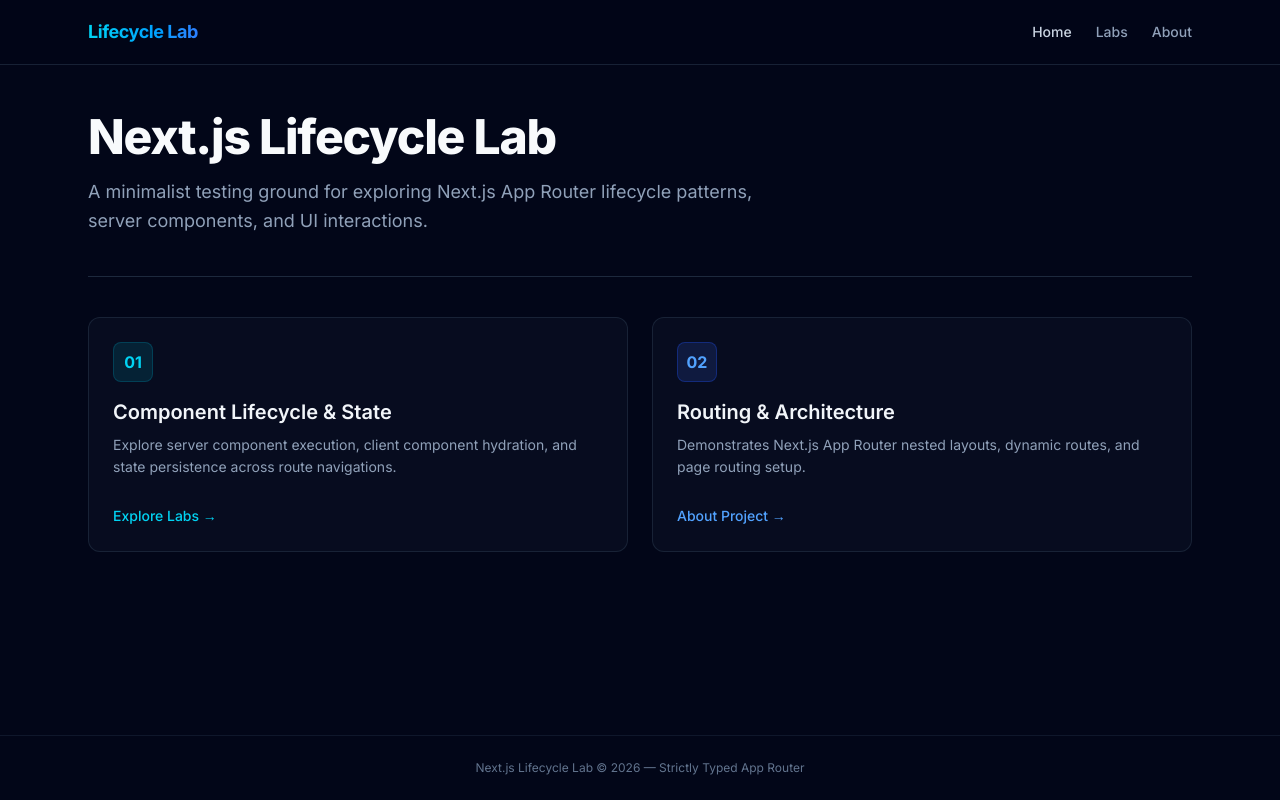
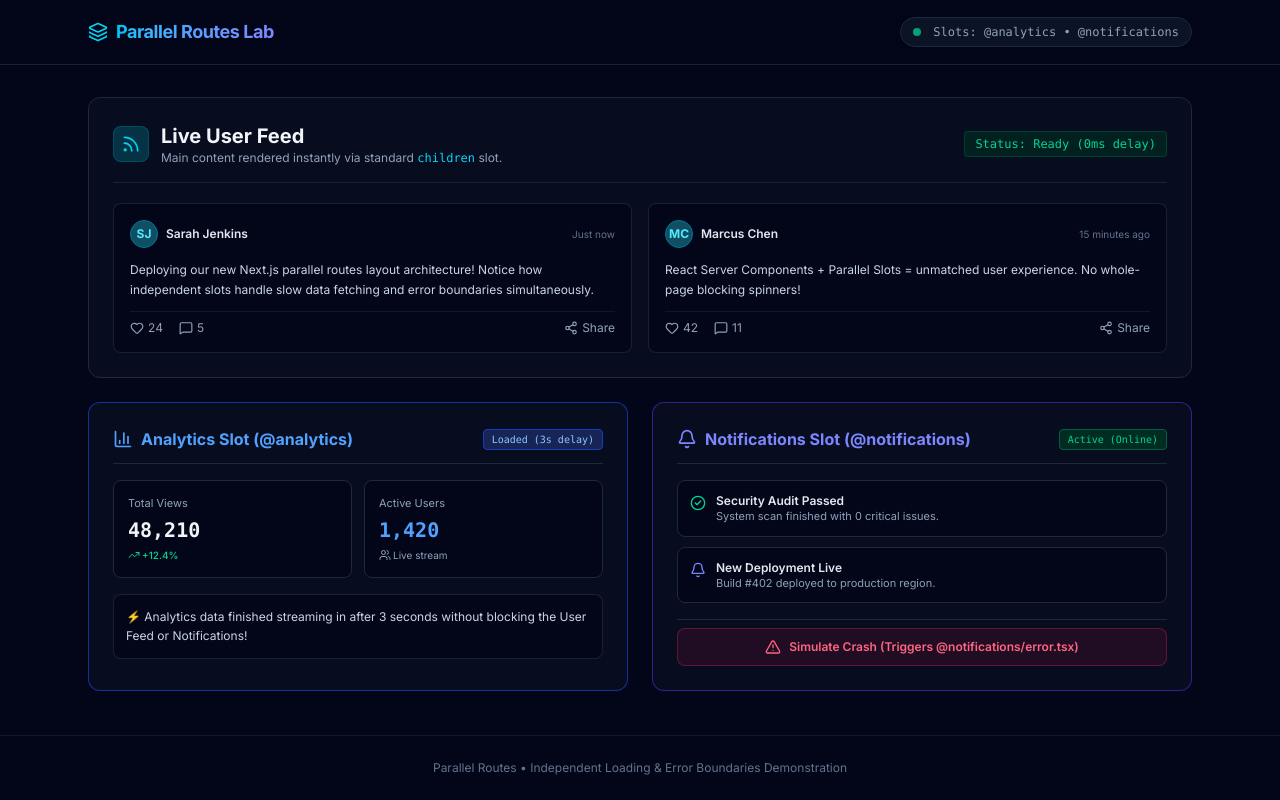
Before and after one commit to ProgrammerZain/nextjs-ui-patterns, a Next.js app: page / in a window 1280 px wide. Built offline with nearby package versions, Linux system fonts and the light colour scheme.

Commit message:
feat: parallel route slots with independent loading and error states

```diff
--- /dev/null
+++ b/app/@analytics/default.tsx
@@ -0,0 +1 @@
+export { default } from "./page";
--- /dev/null
+++ b/app/@analytics/page.tsx
@@ -0,0 +1,49 @@
+import React from "react";
+import { BarChart3, TrendingUp, Users } from "lucide-react";
+
+export default async function AnalyticsSlot(): Promise<React.JSX.Element> {
+  // Simulate a slow 3-second network fetch
+  await new Promise((resolve) => setTimeout(resolve, 3000));
+
+  return (
+    <div className="p-6 rounded-xl border border-blue-800/80 bg-slate-900/40 space-y-4 h-full flex flex-col justify-between">
+      <div className="space-y-4">
+        <div className="flex items-center justify-between border-b border-slate-800 pb-3">
+          <div className="flex items-center gap-2 text-blue-400 font-bold text-base">
+            <BarChart3 className="w-5 h-5" />
+            <span>Analytics Slot (@analytics)</span>
+          </div>
+          <span className="text-[10px] font-mono bg-blue-950 text-blue-300 px-2 py-0.5 rounded border border-blue-800">
+            Loaded (3s delay)
+          </span>
+        </div>
+
+        <div className="grid grid-cols-2 gap-3">
+          <div className="p-3.5 rounded-lg bg-slate-950 border border-slate-800">
+            <div className="text-[11px] text-slate-400">Total Views</div>
+            <div className="text-xl font-mono font-bold text-slate-100 mt-1">
+              48,210
+            </div>
+            <div className="text-[10px] text-emerald-400 font-medium flex items-center gap-0.5 mt-1">
+              <TrendingUp className="w-3 h-3" /> +12.4%
+            </div>
+          </div>
+
+          <div className="p-3.5 rounded-lg bg-slate-950 border border-slate-800">
+            <div className="text-[11px] text-slate-400">Active Users</div>
+            <div className="text-xl font-mono font-bold text-blue-400 mt-1">
+              1,420
+            </div>
+            <div className="text-[10px] text-slate-400 flex items-center gap-0.5 mt-1">
+              <Users className="w-3 h-3" /> Live stream
+            </div>
+          </div>
+        </div>
+
+        <div className="p-3 rounded-lg bg-slate-950 border border-slate-800/80 text-xs text-slate-300 leading-relaxed">
+          ⚡ Analytics data finished streaming in after 3 seconds without blocking the User Feed or Notifications!
+        </div>
+      </div>
+    </div>
+  );
+}
--- /dev/null
+++ b/app/@notifications/default.tsx
@@ -0,0 +1 @@
+export { default } from "./page";
--- /dev/null
+++ b/app/@notifications/page.tsx
@@ -0,0 +1,56 @@
+"use client";
+
+import React, { useState } from "react";
+import { Bell, AlertTriangle, CheckCircle2 } from "lucide-react";
+
+export default function NotificationsSlot(): React.JSX.Element {
+  const [hasError, setHasError] = useState<boolean>(false);
+
+  if (hasError) {
+    throw new Error("Notification service offline");
+  }
+
+  return (
+    <div className="p-6 rounded-xl border border-indigo-800/80 bg-slate-900/40 space-y-4 h-full flex flex-col justify-between">
+      <div className="space-y-4">
+        <div className="flex items-center justify-between border-b border-slate-800 pb-3">
+          <div className="flex items-center gap-2 text-indigo-400 font-bold text-base">
+            <Bell className="w-5 h-5" />
+            <span>Notifications Slot (@notifications)</span>
+          </div>
+          <span className="text-[10px] font-mono bg-emerald-950 text-emerald-400 px-2 py-0.5 rounded border border-emerald-800">
+            Active (Online)
+          </span>
+        </div>
+
+        <div className="space-y-2.5">
+          <div className="p-3 rounded-lg bg-slate-950 border border-slate-800 flex items-start gap-2.5 text-xs">
+            <CheckCircle2 className="w-4 h-4 text-emerald-400 shrink-0 mt-0.5" />
+            <div>
+              <span className="font-semibold text-slate-200">Security Audit Passed</span>
+              <p className="text-slate-400 text-[11px]">System scan finished with 0 critical issues.</p>
+            </div>
+          </div>
+
+          <div className="p-3 rounded-lg bg-slate-950 border border-slate-800 flex items-start gap-2.5 text-xs">
+            <Bell className="w-4 h-4 text-indigo-400 shrink-0 mt-0.5" />
+            <div>
+              <span className="font-semibold text-slate-200">New Deployment Live</span>
+              <p className="text-slate-400 text-[11px]">Build #402 deployed to production region.</p>
+            </div>
+          </div>
+        </div>
+      </div>
+
+      <div className="pt-2 border-t border-slate-800">
+        <button
+          onClick={() => setHasError(true)}
+          className="w-full py-2.5 rounded-lg bg-rose-500/10 hover:bg-rose-500/20 text-rose-400 border border-rose-500/30 font-semibold text-xs flex items-center justify-center gap-2 transition-colors cursor-pointer"
+        >
+          <AlertTriangle className="w-4 h-4" />
+          <span>Simulate Crash (Triggers @notifications/error.tsx)</span>
+        </button>
+      </div>
+    </div>
+  );
+}
--- a/app/layout.tsx
+++ b/app/layout.tsx
@@ -1,58 +1,59 @@
 import type { Metadata } from "next";
 import { Inter } from "next/font/google";
 import Link from "next/link";
+import { Layers } from "lucide-react";
 import "./globals.css";
 
 const inter = Inter({ subsets: ["latin"] });
 
 export const metadata: Metadata = {
-  title: "Next.js Lifecycle Lab",
-  description: "Minimalist lab for testing Next.js lifecycle methods and UI patterns",
+  title: "Parallel Routes & Error Boundaries Lab",
+  description: "Next.js parallel route slots with independent streaming loading and error boundaries",
 };
 
 export default function RootLayout({
   children,
+  analytics,
+  notifications,
 }: Readonly<{
   children: React.ReactNode;
-}>) {
+  analytics: React.ReactNode;
+  notifications: React.ReactNode;
+}>): React.JSX.Element {
   return (
     <html lang="en" className="h-full">
       <body className={`${inter.className} min-h-full flex flex-col bg-slate-950 text-slate-100 antialiased`}>
+        {/* Navigation Header */}
         <header className="border-b border-slate-800/80 bg-slate-950/80 backdrop-blur sticky top-0 z-50">
           <div className="max-w-6xl mx-auto px-6 h-16 flex items-center justify-between">
             <Link
               href="/"
-              className="text-lg font-bold tracking-tight bg-gradient-to-r from-cyan-400 to-blue-500 bg-clip-text text-transparent hover:opacity-90 transition-opacity"
+              className="text-lg font-bold tracking-tight bg-gradient-to-r from-cyan-400 via-blue-400 to-indigo-400 bg-clip-text text-transparent flex items-center gap-2"
             >
-              Lifecycle Lab
+              <Layers className="w-5 h-5 text-cyan-400" />
+              <span>Parallel Routes Lab</span>
             </Link>
-            <nav className="flex items-center gap-6 text-sm font-medium">
-              <Link
-                href="/"
-                className="text-slate-300 hover:text-cyan-400 transition-colors"
-              >
-                Home
-              </Link>
-              <Link
-                href="/labs"
-                className="text-slate-400 hover:text-cyan-400 transition-colors"
-              >
-                Labs
-              </Link>
-              <Link
-                href="/about"
-                className="text-slate-400 hover:text-cyan-400 transition-colors"
-              >
-                About
-              </Link>
-            </nav>
+            <div className="flex items-center gap-3 text-xs font-mono text-slate-400 bg-slate-900/80 px-3 py-1.5 rounded-full border border-slate-800">
+              <span className="w-2 h-2 rounded-full bg-emerald-400 animate-pulse"></span>
+              <span>Slots: @analytics &bull; @notifications</span>
+            </div>
           </div>
         </header>
-        <main className="flex-1 max-w-6xl w-full mx-auto px-6 py-12">
-          {children}
+
+        {/* Parallel Routes Grid Layout */}
+        <main className="flex-1 max-w-6xl w-full mx-auto px-6 py-8 space-y-6">
+          {/* Main User Feed (Children Slot) */}
+          <div>{children}</div>
+
+          {/* Parallel Slots Grid */}
+          <div className="grid grid-cols-1 md:grid-cols-2 gap-6">
+            <section className="flex flex-col">{analytics}</section>
+            <section className="flex flex-col">{notifications}</section>
+          </div>
         </main>
+
         <footer className="border-t border-slate-900 py-6 text-center text-xs text-slate-500">
-          Next.js Lifecycle Lab &copy; {new Date().getFullYear()} &mdash; Strictly Typed App Router
+          Parallel Routes &bull; Independent Loading &amp; Error Boundaries Demonstration
         </footer>
       </body>
     </html>
--- a/app/page.tsx
+++ b/app/page.tsx
@@ -1,54 +1,93 @@
-import Link from "next/link";
+import React from "react";
+import { Rss, Heart, MessageSquare, Share2 } from "lucide-react";
 
-export default function Home(): React.JSX.Element {
+interface FeedPost {
+  id: string;
+  author: string;
+  avatar: string;
+  time: string;
+  content: string;
+  likes: number;
+  comments: number;
+}
+
+const mockPosts: FeedPost[] = [
+  {
+    id: "post-1",
+    author: "Sarah Jenkins",
+    avatar: "SJ",
+    time: "Just now",
+    content: "Deploying our new Next.js parallel routes layout architecture! Notice how independent slots handle slow data fetching and error boundaries simultaneously.",
+    likes: 24,
+    comments: 5,
+  },
+  {
+    id: "post-2",
+    author: "Marcus Chen",
+    avatar: "MC",
+    time: "15 minutes ago",
+    content: "React Server Components + Parallel Slots = unmatched user experience. No whole-page blocking spinners!",
+    likes: 42,
+    comments: 11,
+  },
+];
+
+export default function UserFeedPage(): React.JSX.Element {
   return (
-    <div className="space-y-10">
-      <section className="space-y-4 border-b border-slate-800 pb-10">
-        <h1 className="text-4xl sm:text-5xl font-extrabold tracking-tight text-slate-50">
-          Next.js Lifecycle Lab
-        </h1>
-        <p className="text-lg text-slate-400 max-w-2xl leading-relaxed">
-          A minimalist testing ground for exploring Next.js App Router lifecycle patterns, server components, and UI interactions.
-        </p>
-      </section>
+    <div className="p-6 rounded-xl border border-slate-800 bg-slate-900/40 space-y-4">
+      <div className="flex items-center justify-between border-b border-slate-800/80 pb-4">
+        <div className="flex items-center gap-3">
+          <div className="w-9 h-9 rounded-lg bg-cyan-950 text-cyan-400 border border-cyan-800/60 flex items-center justify-center font-bold">
+            <Rss className="w-5 h-5" />
+          </div>
+          <div>
+            <h1 className="text-xl font-bold text-slate-100">Live User Feed</h1>
+            <p className="text-xs text-slate-400">
+              Main content rendered instantly via standard <code className="text-cyan-400 font-mono">children</code> slot.
+            </p>
+          </div>
+        </div>
+        <span className="text-xs font-mono text-emerald-400 bg-emerald-950/60 px-2.5 py-1 rounded border border-emerald-800/50">
+          Status: Ready (0ms delay)
+        </span>
+      </div>
 
-      <section className="grid grid-cols-1 md:grid-cols-2 gap-6">
-        <div className="p-6 rounded-xl border border-slate-800/80 bg-slate-900/40 hover:border-cyan-500/50 transition-colors group">
-          <div className="w-10 h-10 rounded-lg bg-cyan-950/60 border border-cyan-800/50 flex items-center justify-center text-cyan-400 font-bold mb-4 group-hover:scale-105 transition-transform">
-            01
+      <div className="grid grid-cols-1 md:grid-cols-2 gap-4 pt-1">
+        {mockPosts.map((post) => (
+          <div
+            key={post.id}
+            className="p-4 rounded-lg bg-slate-950 border border-slate-800/80 space-y-3"
+          >
+            <div className="flex items-center justify-between">
+              <div className="flex items-center gap-2">
+                <div className="w-7 h-7 rounded-full bg-cyan-900 text-cyan-300 font-bold text-xs flex items-center justify-center border border-cyan-700">
+                  {post.avatar}
+                </div>
+                <span className="text-xs font-semibold text-slate-200">
+                  {post.author}
+                </span>
+              </div>
+              <span className="text-[10px] text-slate-500">{post.time}</span>
+            </div>
+
+            <p className="text-xs text-slate-300 leading-relaxed">
+              {post.content}
+            </p>
+
+            <div className="flex items-center gap-4 text-xs text-slate-400 pt-2 border-t border-slate-900">
+              <span className="flex items-center gap-1 hover:text-cyan-400 cursor-pointer">
+                <Heart className="w-3.5 h-3.5" /> {post.likes}
+              </span>
+              <span className="flex items-center gap-1 hover:text-cyan-400 cursor-pointer">
+                <MessageSquare className="w-3.5 h-3.5" /> {post.comments}
+              </span>
+              <span className="flex items-center gap-1 hover:text-cyan-400 cursor-pointer ml-auto">
+                <Share2 className="w-3.5 h-3.5" /> Share
+              </span>
+            </div>
           </div>
-          <h2 className="text-xl font-semibold text-slate-100 mb-2">
-            Component Lifecycle & State
-          </h2>
-          <p className="text-slate-400 text-sm mb-6 leading-relaxed">
-            Explore server component execution, client component hydration, and state persistence across route navigations.
-          </p>
-          <Link
-            href="/labs"
-            className="inline-flex items-center gap-2 text-sm font-medium text-cyan-400 hover:text-cyan-300 transition-colors"
-          >
-            Explore Labs &rarr;
-          </Link>
-        </div>
-
-        <div className="p-6 rounded-xl border border-slate-800/80 bg-slate-900/40 hover:border-blue-500/50 transition-colors group">
-          <div className="w-10 h-10 rounded-lg bg-blue-950/60 border border-blue-800/50 flex items-center justify-center text-blue-400 font-bold mb-4 group-hover:scale-105 transition-transform">
-            02
-          </div>
-          <h2 className="text-xl font-semibold text-slate-100 mb-2">
-            Routing & Architecture
-          </h2>
-          <p className="text-slate-400 text-sm mb-6 leading-relaxed">
-            Demonstrates Next.js App Router nested layouts, dynamic routes, and page routing setup.
-          </p>
-          <Link
-            href="/about"
-            className="inline-flex items-center gap-2 text-sm font-medium text-blue-400 hover:text-blue-300 transition-colors"
-          >
-            About Project &rarr;
-          </Link>
-        </div>
-      </section>
+        ))}
+      </div>
     </div>
   );
 }
```
Also changed, not shown: app/@analytics/loading.tsx (added, +29 -0 lines), app/@notifications/error.tsx (added, +42 -0 lines).
